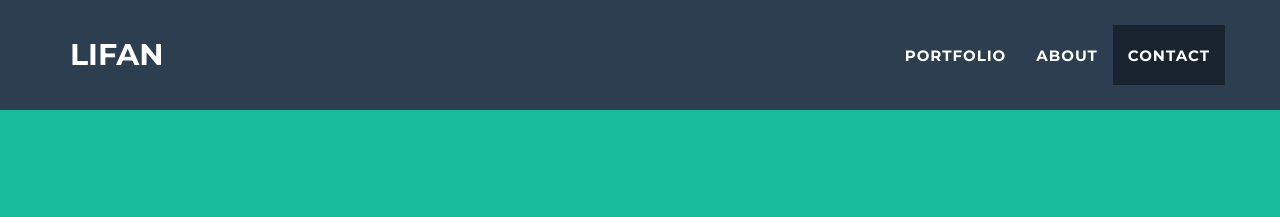
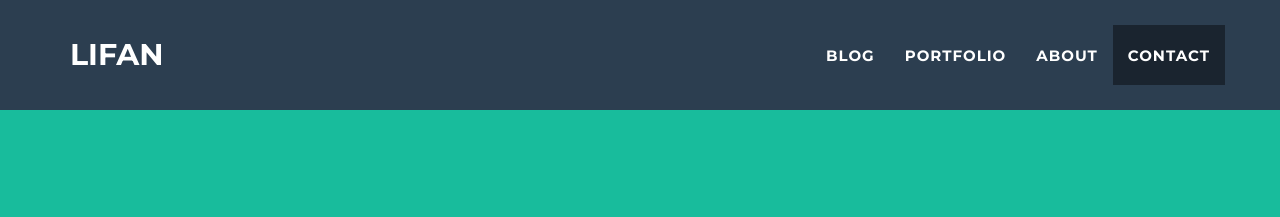
Before and after one commit to lifan222/blog, a Jekyll site: the page built from index.html, in a window 1280 px wide. Shown: the top 217 px of the page. Built offline with Jekyll 4.4.1, drawn with Linux system fonts in a browser that asks for light colours.

Commit message:
subdomain

```diff
--- a/_includes/nav.html
+++ b/_includes/nav.html
@@ -18,6 +18,9 @@
                     <li class="hidden">
                         <a href="#page-top"></a>
                     </li>
+                    <li >
+                        <a href="#">Blog</a>
+                    </li>
                     <li class="page-scroll">
                         <a href="#portfolio">Portfolio</a>
                     </li>
--- a/_includes/portfolio_grid.html
+++ b/_includes/portfolio_grid.html
@@ -4,7 +4,7 @@
         <div class="container">
             <div class="row">
                 <div class="col-lg-12 text-center">
-                    <h2><a href="blog/">Portfolio</a></h2>
+                    <h2><a href="blog.lifan222.com">Portfolio</a></h2>
                     <hr class="star-primary">
                 </div>
             </div>
```
Also changed, not shown: img/me.jpg (deleted).
